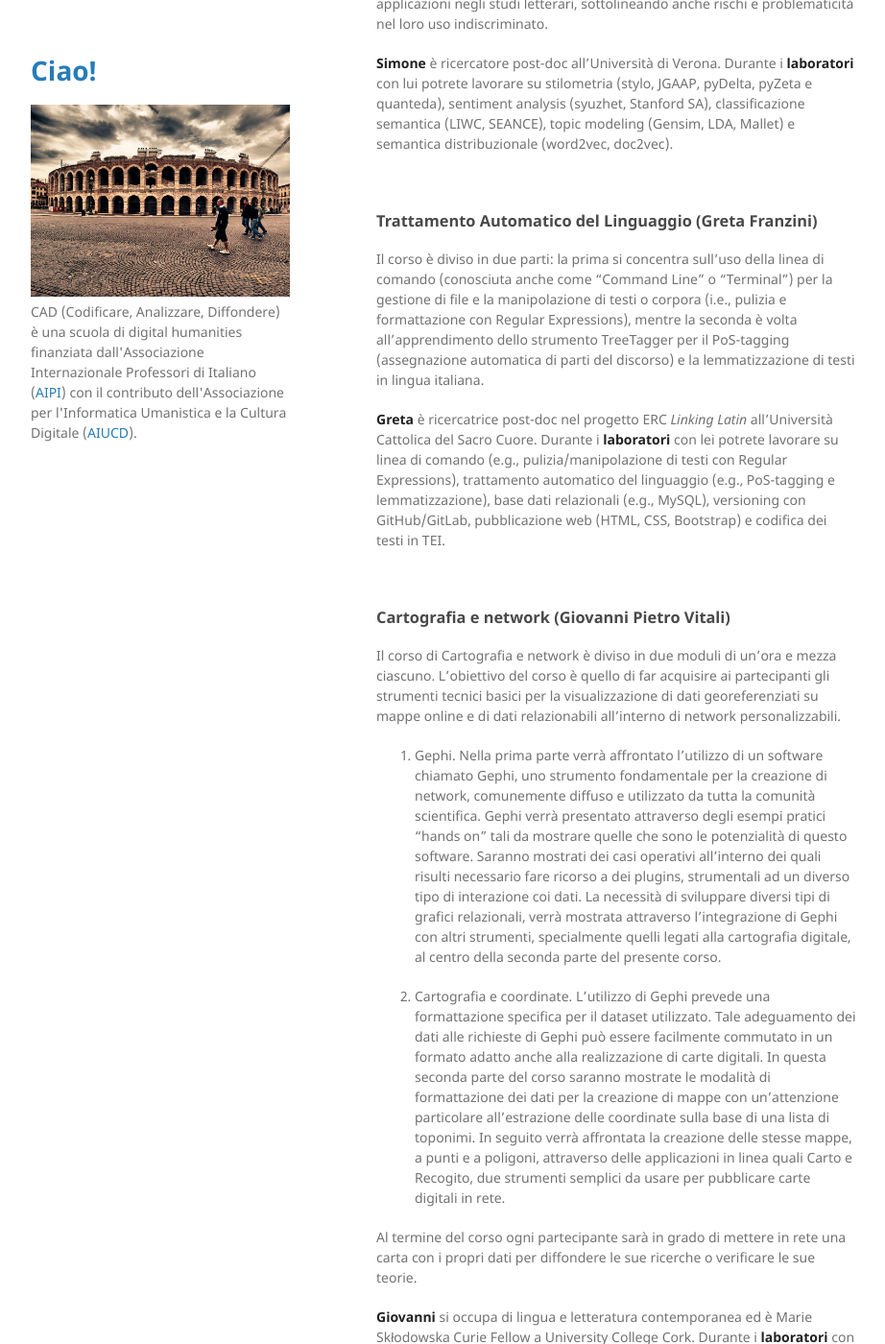
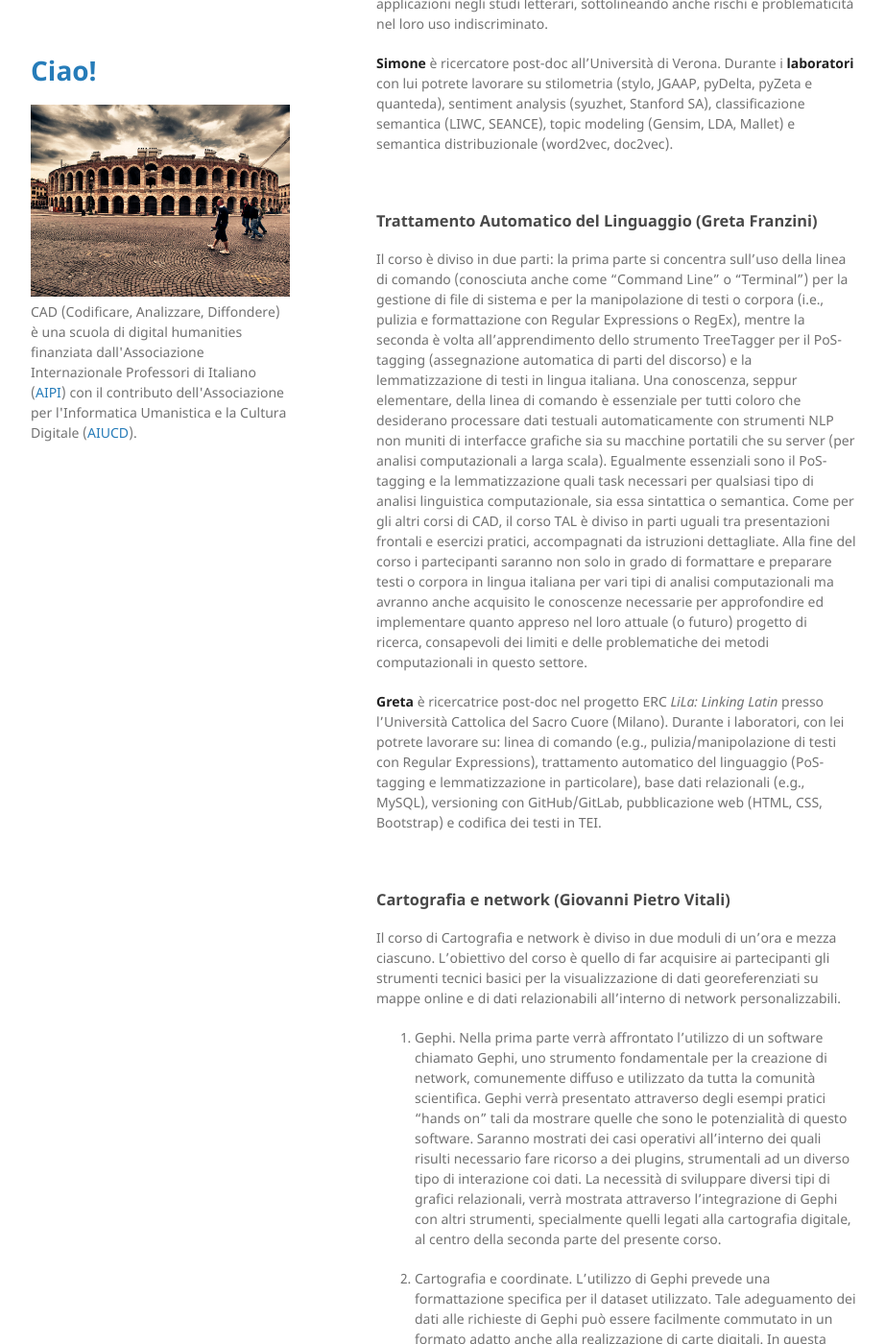
Before and after one commit to CADottorato/sito, a Jekyll site: the page built from program.md, in a window 1280 px wide and 1400 px high, scrolled down 4236 px. Shown: the whole window at 96% size, without its empty margins (178-1100 px from the left). Built offline with Jekyll 4.4.1, drawn with Linux system fonts in a browser that asks for light colours.

Commit message:
Updated Greta description

```diff
--- a/program.md
+++ b/program.md
@@ -113,9 +113,12 @@ Nella più estesa area dell’analisi semantica, a seconda delle esigenze dei pa
 <br/>
 ### Trattamento Automatico del Linguaggio (Greta Franzini)
 
-Il corso è diviso in due parti: la prima si concentra sull’uso della linea di comando (conosciuta anche come “Command Line” o “Terminal”) per la gestione di file e la manipolazione di testi o corpora (i.e., pulizia e formattazione con Regular Expressions), mentre la seconda è volta all’apprendimento dello strumento TreeTagger per il PoS-tagging (assegnazione automatica di parti del discorso) e la lemmatizzazione di testi in lingua italiana.
+Il corso è diviso in due parti: la prima parte si concentra sull’uso della linea di comando (conosciuta anche come “Command Line” o “Terminal”) per la gestione di file di sistema e per la manipolazione di testi o corpora (i.e., pulizia e formattazione con Regular Expressions o RegEx), mentre la seconda è volta all’apprendimento dello strumento TreeTagger per il PoS-tagging (assegnazione automatica di parti del discorso) e la lemmatizzazione di testi in lingua italiana.
+Una conoscenza, seppur elementare, della linea di comando è essenziale per tutti coloro che desiderano processare dati testuali automaticamente con strumenti NLP non muniti di interfacce grafiche sia su macchine portatili che su server (per analisi computazionali a larga scala). Egualmente essenziali sono il PoS-tagging e la lemmatizzazione quali task necessari per qualsiasi tipo di analisi linguistica computazionale, sia essa sintattica o semantica.
+Come per gli altri corsi di CAD, il corso TAL è diviso in parti uguali tra presentazioni frontali e esercizi pratici, accompagnati da istruzioni dettagliate. Alla fine del corso i partecipanti saranno non solo in grado di formattare e preparare testi o corpora in lingua italiana per vari tipi di analisi computazionali ma avranno anche acquisito le conoscenze necessarie per approfondire ed implementare quanto appreso nel loro attuale (o futuro) progetto di ricerca, consapevoli dei limiti e delle problematiche dei metodi computazionali in questo settore.
 
-**Greta** è ricercatrice post-doc nel progetto ERC *Linking Latin* all'Università Cattolica del Sacro Cuore. Durante i **laboratori** con lei potrete lavorare su linea di comando (e.g., pulizia/manipolazione di testi con Regular Expressions), trattamento automatico del linguaggio (e.g., PoS-tagging e lemmatizzazione), base dati relazionali (e.g., MySQL), versioning con GitHub/GitLab, pubblicazione web (HTML, CSS, Bootstrap) e codifica dei testi in TEI.
+**Greta** è ricercatrice post-doc nel progetto ERC _LiLa: Linking Latin_ presso l'Università Cattolica del Sacro Cuore (Milano). Durante i laboratori, con lei potrete lavorare su: linea di comando (e.g., pulizia/manipolazione di testi con Regular Expressions), trattamento automatico del linguaggio (PoS-tagging e lemmatizzazione in particolare), base dati relazionali (e.g., MySQL), versioning con GitHub/GitLab, pubblicazione web (HTML, CSS, Bootstrap) e codifica dei testi in TEI.
+
 
 
 <br/>
```
